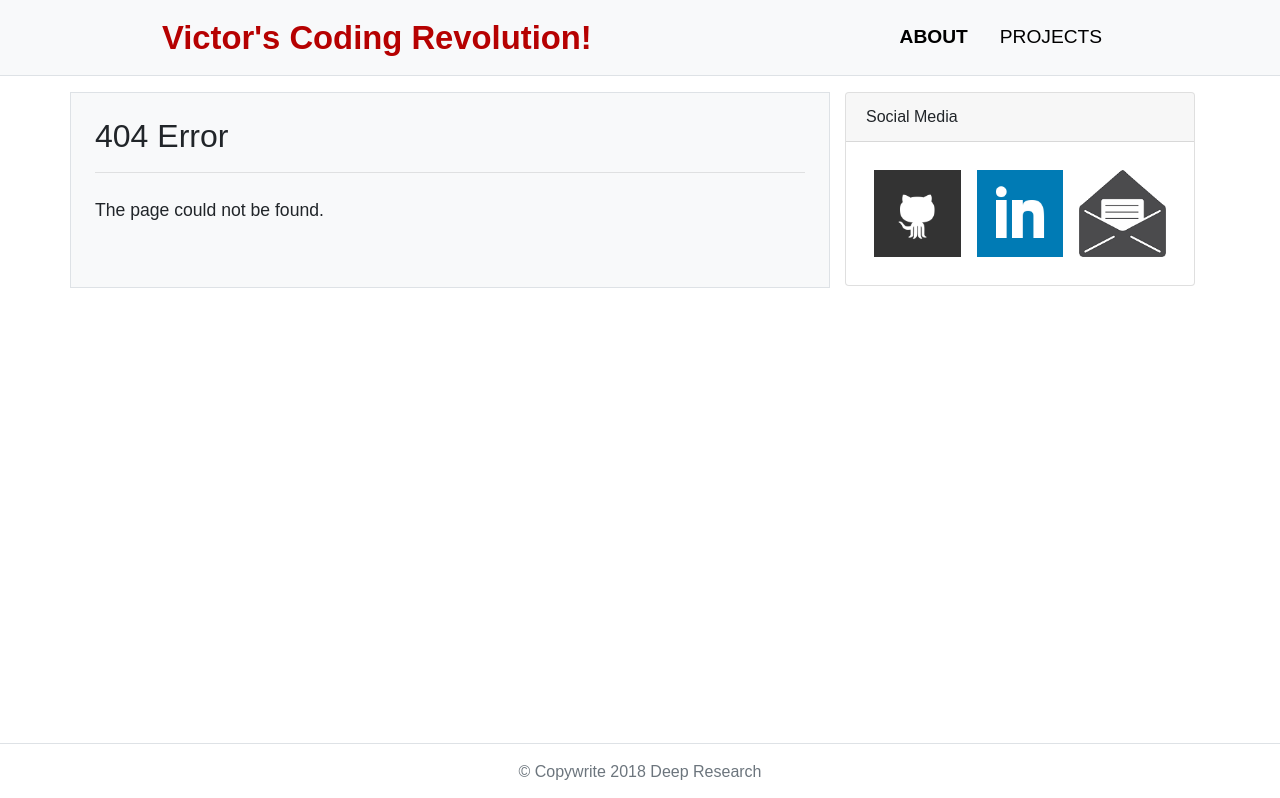
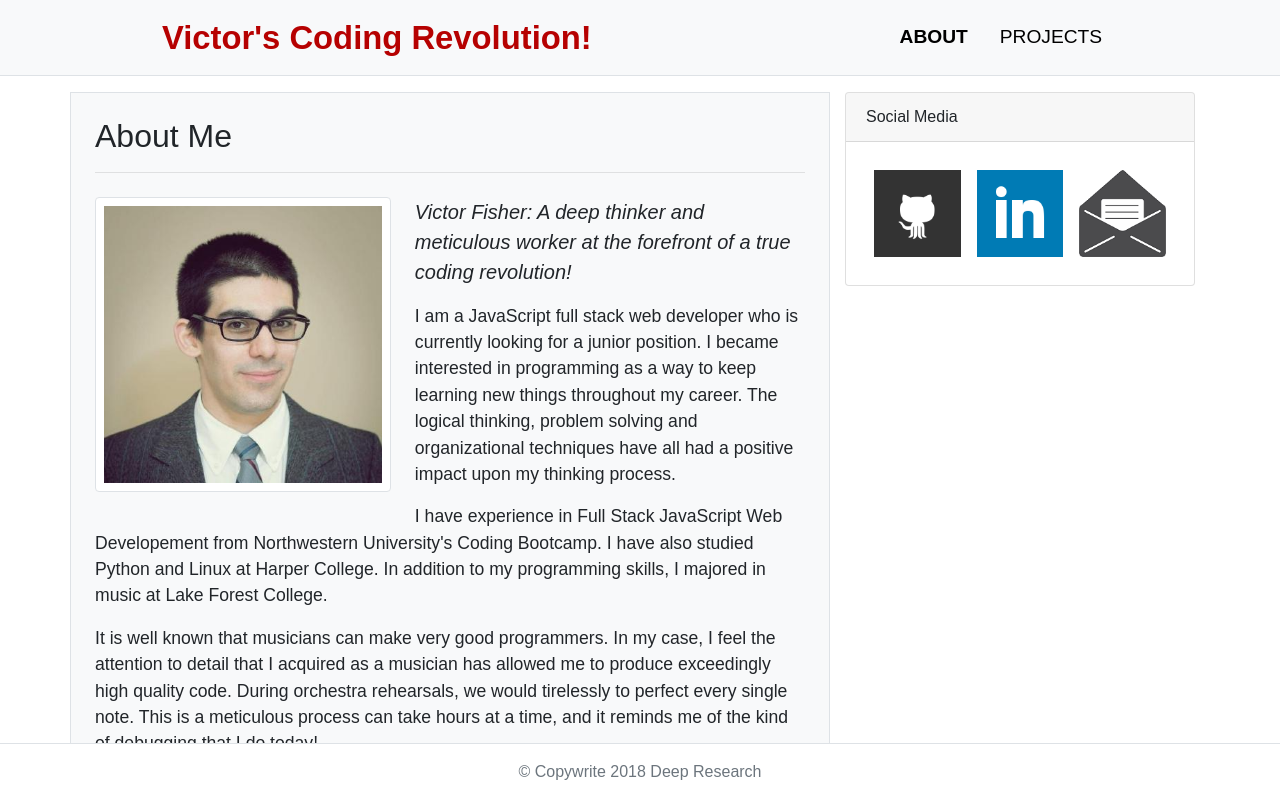
Before and after one commit to deep-research/custom-portfolio, a React (Create React App) app: page /about in a window 1280 px wide. Before the commit this address had no page. Shown: the top 798 px of the page. Built offline with nearby package versions, Linux system fonts and the light colour scheme.

Commit message:
Update App.js

```diff
--- a/src/App.js
+++ b/src/App.js
@@ -22,10 +22,10 @@
                         <div className="row">
                             <div className="col-md-8 col-sm-7 bg-light p-4 border" id="content">
                                 <Switch>
-                                    <Route exact path="/custom-portfolio/" render={() => (
-                                        <Redirect to="/custom-portfolio/about" />) } />
-                                    <Route exact path="/custom-portfolio/about" component={About}/>
-                                    <Route exact path="/custom-portfolio/projects" component={Projects}/>
+                                    <Route exact path="/" render={() => (
+                                        <Redirect to="/about" />) } />
+                                    <Route exact path="/about" component={About}/>
+                                    <Route exact path="/projects" component={Projects}/>
                                     {/* <Route exact path="/contact" component={Contact}/> */}
                                     <Route component={NoMatch}/>
                                 </Switch>
```
